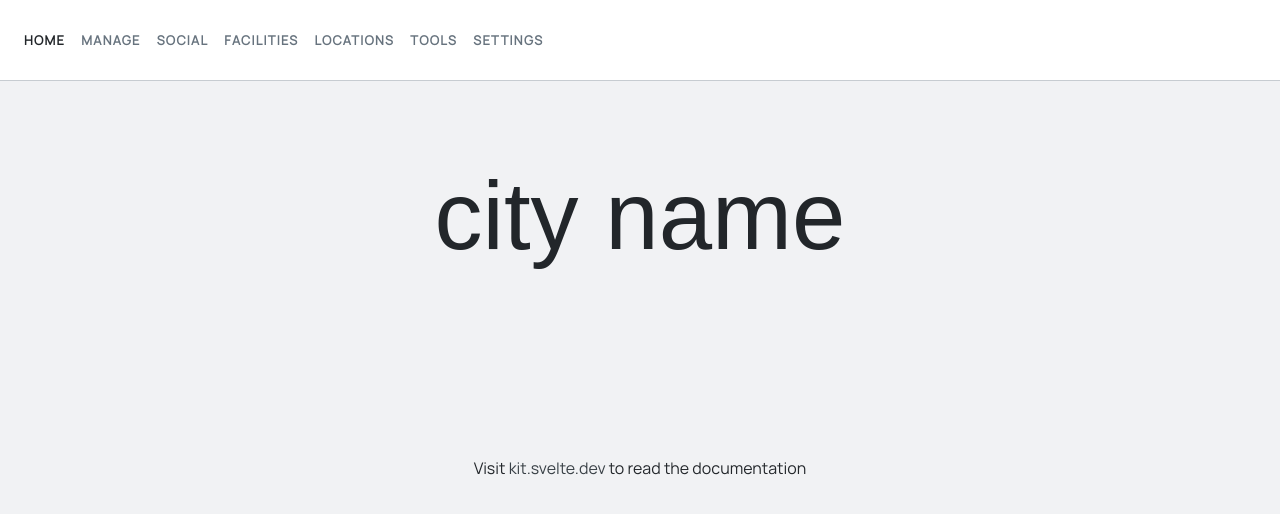
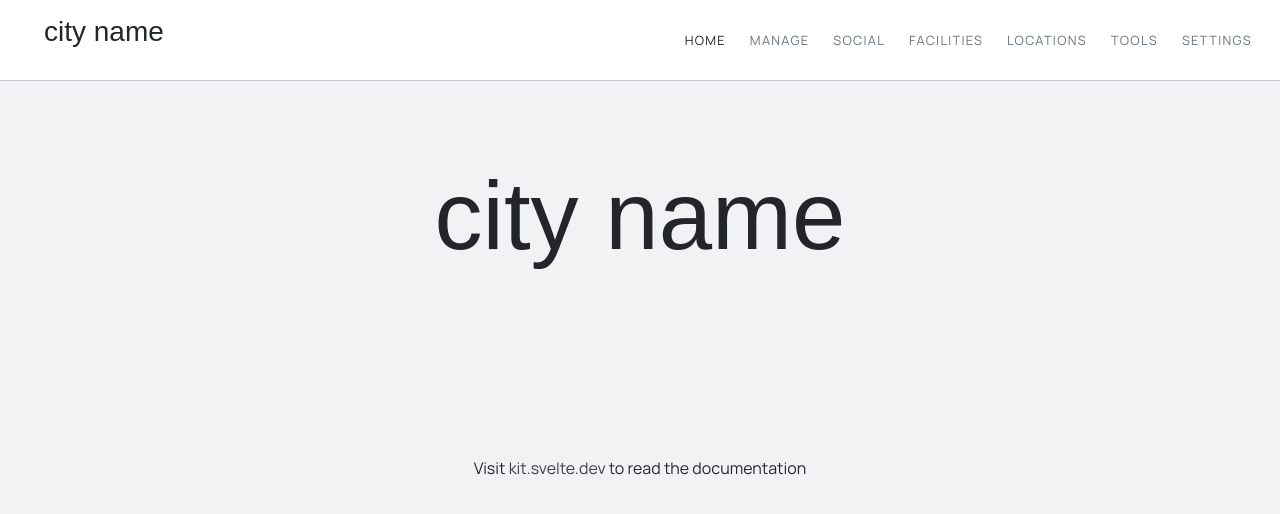
Before and after one commit to dsoloha/cityworld, a SvelteKit app: page / in a window 1280 px wide. Shown: the top 514 px of the page. Built offline with nearby package versions, Linux system fonts and the light colour scheme; a web font is replaced by a local one.

Commit message:
Moved page name to header

```diff
--- a/src/components/Footer.svelte
+++ b/src/components/Footer.svelte
@@ -1,5 +1,5 @@
 <script>
-	import github from '$lib/images/github.svg'
+  import github from '$lib/images/github.svg';
 </script>
 
 <footer>
--- a/src/components/Header.svelte
+++ b/src/components/Header.svelte
@@ -1,8 +1,14 @@
 <script>
-	import { page } from '$app/stores'
+  import { page } from '$app/stores';
+  const path = $page.url.pathname;
 </script>
 
 <header>
+  {#if $page.url.pathname === '/'}
+    <h1>city name</h1>
+  {:else}
+    <h1>{$page.url.pathname.charAt(1).toUpperCase() + $page.url.pathname.slice(2)}</h1>
+  {/if}
   <nav>
     <ul>
       <li aria-current={$page.url.pathname === '/' ? 'page' : undefined}>
@@ -32,11 +38,19 @@
 
 <style>
   header {
+    background-color: var(--light-focus);
+    border-bottom: 1px solid var(--light-border);
     display: flex;
     justify-content: space-between;
     padding: 1em;
-		background-color: var(--light-focus);
-		border-bottom: 1px solid var(--light-border);
+  }
+
+  header h1 {
+    font-size: 1.75em;
+    font-weight: 300;
+    margin-bottom: 0;
+    margin-left: 1em;
+    margin-top: 0;
   }
 
   nav {
@@ -45,15 +59,15 @@
   }
 
   ul {
+    align-items: center;
+    background-size: contain;
+    display: flex;
+    height: 3em;
+    justify-content: center;
+    list-style: none;
+    margin: 0;
+    padding: 0;
     position: relative;
-		padding: 0;
-		margin: 0;
-		height: 3em;
-		display: flex;
-		justify-content: center;
-		align-items: center;
-		list-style: none;
-		background-size: contain;
   }
 
   li {
@@ -62,16 +76,16 @@
   }
 
   nav a {
+    align-items: center;
+    color: var(--light-text);
     display: flex;
+    font-size: 0.8rem;
+    font-weight: 100;
     height: 100%;
-		align-items: center;
-		padding: 0 0.5rem;
-		color: var(--light-text);
-		font-weight: 700;
-		font-size: 0.8rem;
+    letter-spacing: 0.1em;
+    padding: 0 0.75rem;
+    text-decoration: none;
     text-transform: uppercase;
-		letter-spacing: 0.1em;
-		text-decoration: none;
     transition: color 0.2s linear;
   }
 
--- a/src/components/Input.svelte
+++ b/src/components/Input.svelte
@@ -1,7 +1,7 @@
 <script lang="ts">
-	export let name: string
-	export let placeholder = name
-	export let value: string | number = ''
+  export let name: string;
+  export let placeholder = name;
+  export let value: string | number = '';
 </script>
 
 <input {name} {placeholder} bind:value />
```
Also changed, not shown: src/components/Button.svelte (+4 -4 lines), src/components/Card.svelte (indentation only), 1 other file (tests, documents, lock files or other folders). Lines whose indentation alone changed are shown as unchanged.
